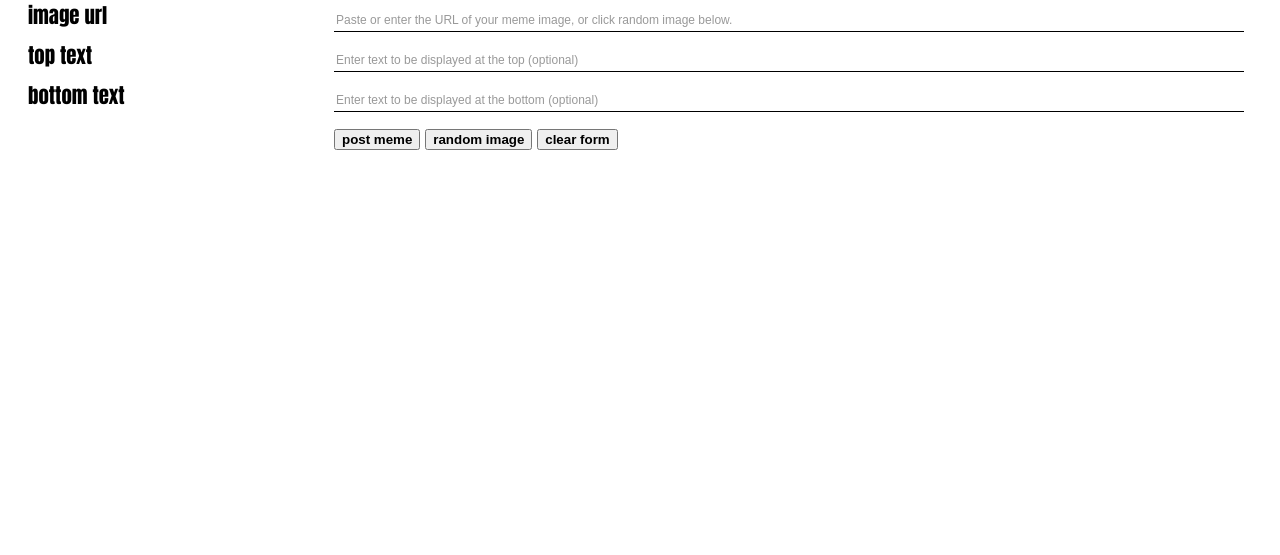
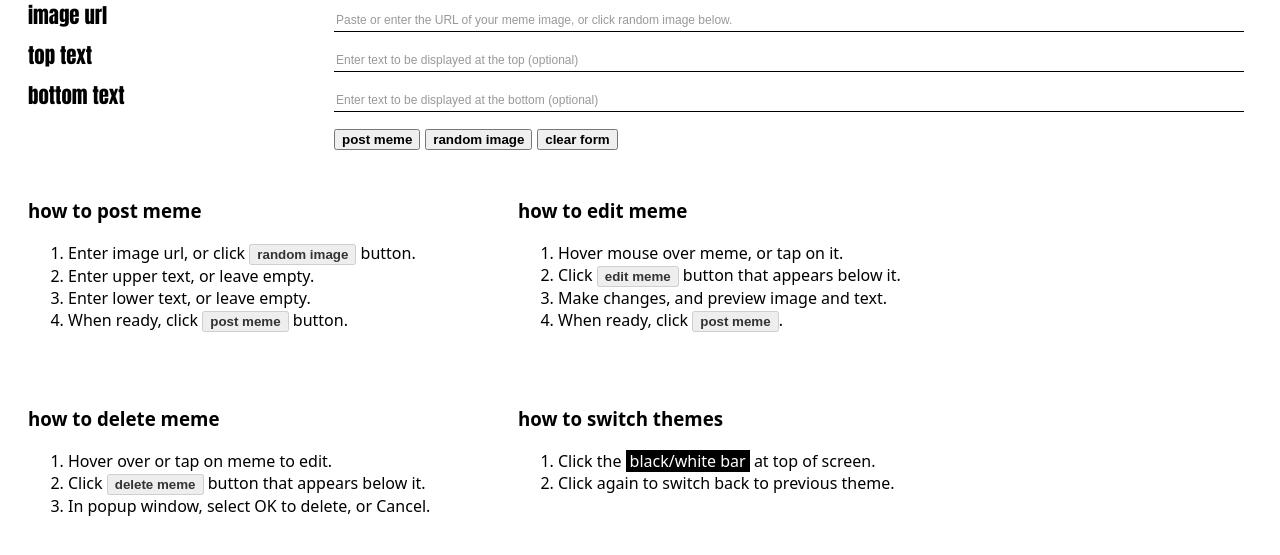
Before and after one commit to vanvemden/the-meme-machine, a PHP site: page / in a window 1280 px wide. Shown: the part 129-684 px from the top of the page. Run offline with PHP 8.4, Linux system fonts and the light colour scheme.

Commit message:
add user instructions

```diff
--- a/index.html
+++ b/index.html
@@ -36,6 +36,41 @@
         </div>
         <div id="memes">
         </div>
+        <div id="help">
+            <div class="item">
+                <h3>how to post meme</h3>
+                <ol>
+                    <li>Enter image url, or click <button title="Not this one, the one in the form." disabled>random image</button> button.</li>
+                    <li>Enter upper text, or leave empty.</li>
+                    <li>Enter lower text, or leave empty.</li>
+                    <li>When ready, click <button disabled>post meme</button> button.</li>
+                </ol>
+            </div>
+            <div class="item">
+                <h3>how to edit meme</h3>
+                <ol>
+                    <li>Hover mouse over meme, or tap on it.</li>
+                    <li>Click <button disabled>edit meme</button> button that appears below it.</li>
+                    <li>Make changes, and preview image and text.</li>
+                    <li>When ready, click <button disabled>post meme</button>.</li>
+                </ol>
+            </div>
+            <div class="item">
+                <h3>how to delete meme</h3>
+                <ol>
+                    <li>Hover over or tap on meme to edit.</li>
+                    <li>Click <button disabled>delete meme</button> button that appears below it.</li>
+                    <li>In popup window, select OK to delete, or Cancel.</li>
+                </ol>
+            </div>
+            <div class="item">
+                <h3>how to switch themes</h3>
+                <ol>
+                    <li>Click the <span class="theme-bar">black/white bar</span> at top of screen.</li>
+                    <li>Click again to switch back to previous theme.</li>
+                </ol>
+            </div>
+        </div>
         <script src="script.js"></script>
     </body>
 </html>
--- a/script.js
+++ b/script.js
@@ -151,10 +151,10 @@ window.addEventListener("load", function() {
       divLower.classList.add("lower", "text");
 
       if (meme.id > 0) {
-         remove.innerText = "Delete";
+         remove.innerText = "delete meme";
          remove.name = "delete";
          remove.dataset.id = meme.id;
-         edit.innerText = "Edit"
+         edit.innerText = "edit meme"
          edit.name = "edit";
          edit.dataset.id = meme.id;
       }
--- a/style.css
+++ b/style.css
@@ -115,6 +115,35 @@ img {
     max-width: 100%;
 }
 
+#help {
+    clear: both;
+    font-family: system-ui, -apple-system, BlinkMacSystemFont, "Segoe UI",
+    "Roboto", "Oxygen", "Ubuntu", "Cantarell", "Fira Sans",
+    "Droid Sans", "Helvetica Neue", sans-serif;
+}
+
+#help .item {
+    float:left;
+    max-width: 450px;
+    margin: 20px;
+    width: 100%;
+}
+
+#help button {
+    color: #333333;
+}
+
+#help .theme-bar {
+    color: white;
+    background-color: black;
+    padding: 0px 4px;
+}
+
+.dark #help .theme-bar {
+    color: black;
+    background-color: white;
+}
+
 #preview .meme img {
     border: 2px solid red;
     margin: -2px;
@@ -135,3 +164,15 @@ img {
         width: 100%;
     }
 }
+
+@media only screen and (min-width : 996px) {
+    #help .item {
+        width: 49%;
+    }
+}
+
+@media only screen and (min-width : 1486px) {
+    #help .item:nth-child(3) {
+        clear: both;
+    }
+}
```
